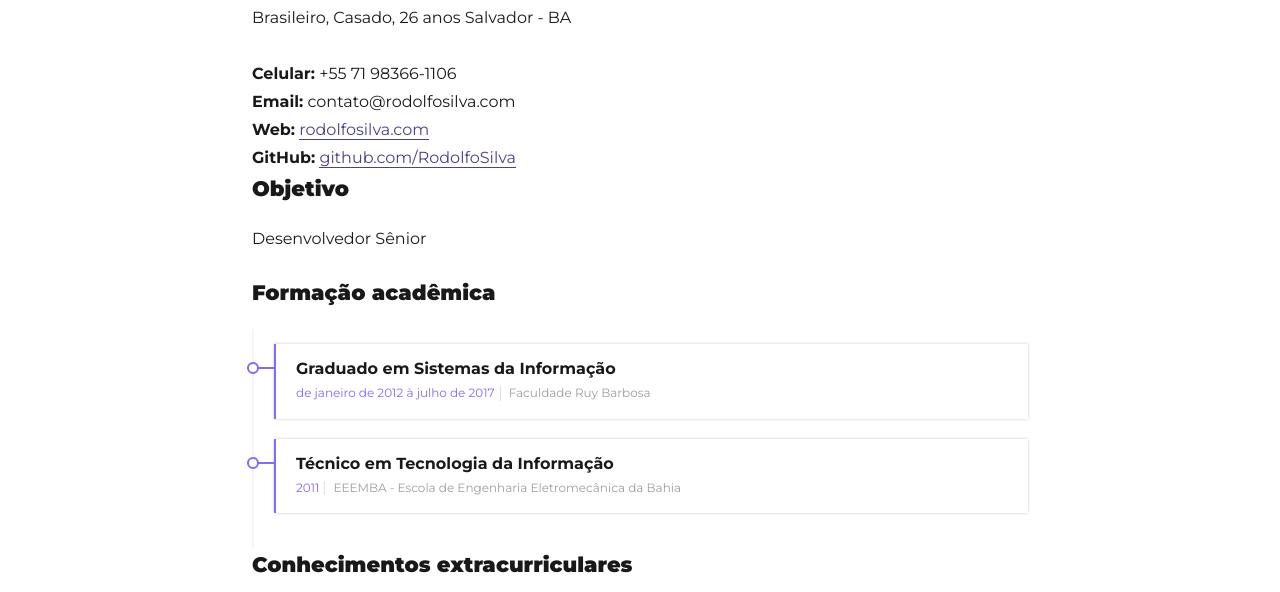
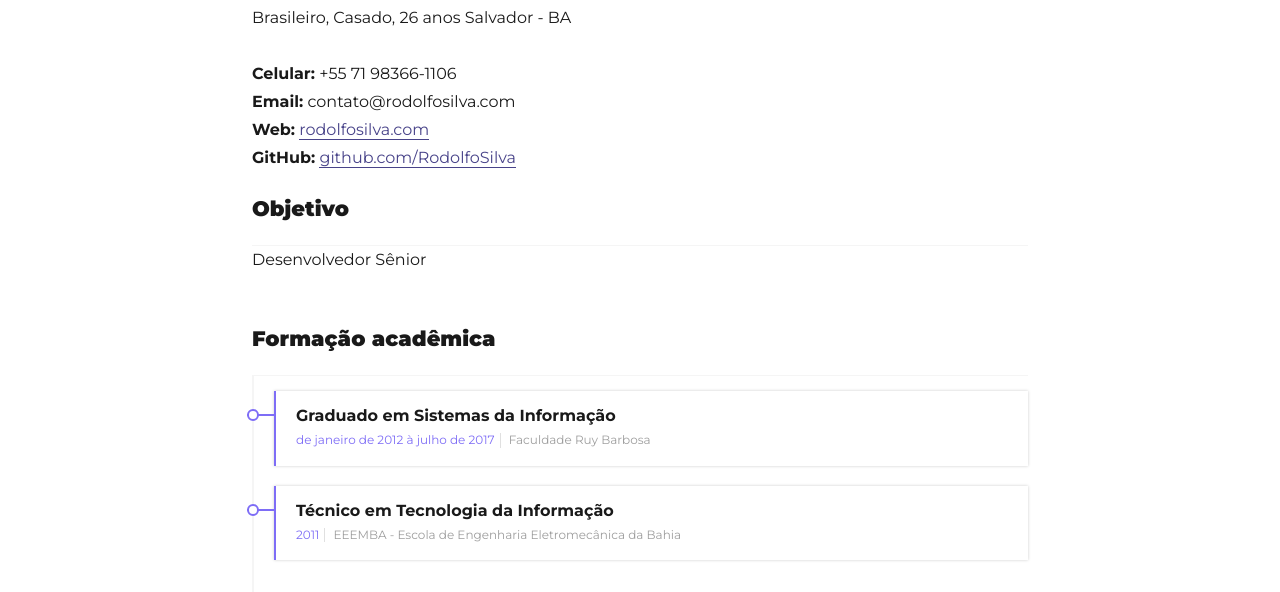
Before and after one commit to RodolfoSilva/rodolfosilva.github.io, a Gatsby site: page /curriculo in a window 1280 px wide. Shown: the part 204-796 px from the top of the page. Built offline with nearby package versions, Linux system fonts and the light colour scheme; Gatsby itself is replaced by a stand-in of ours; some packages are replaced by stand-ins of ours.

Commit message:
Atualiza CV

```diff
--- a/src/pages/curriculo.module.css
+++ b/src/pages/curriculo.module.css
@@ -2,6 +2,8 @@
 
 .subTitle {
   font-size: 21px;
-  margin: 5px 0 25px;
+  margin: 0;
+  padding: 25px 0;
+  border-bottom: 1px solid #F5F5F5;
   font-family: Montserrat, sans-serif;
 }
```
